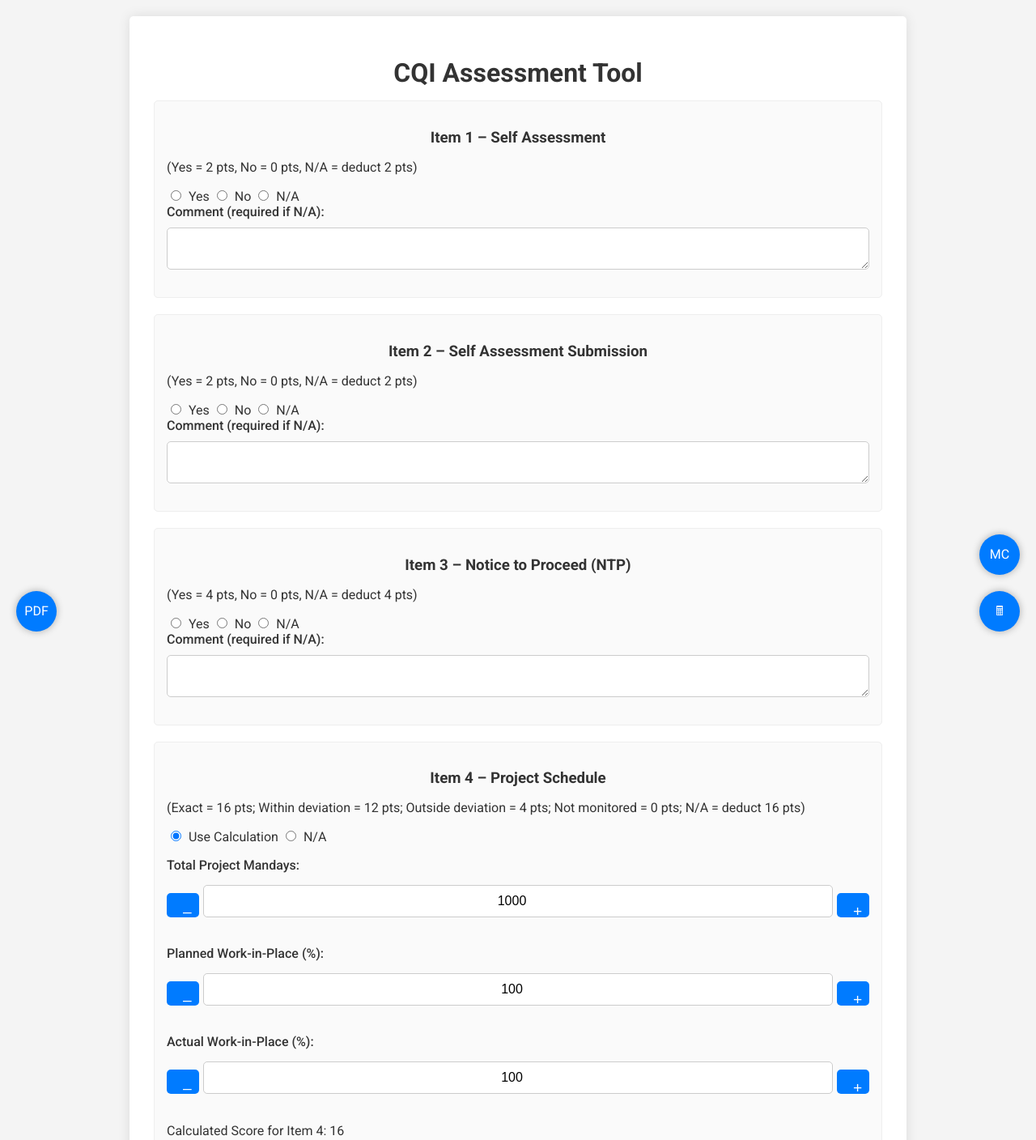
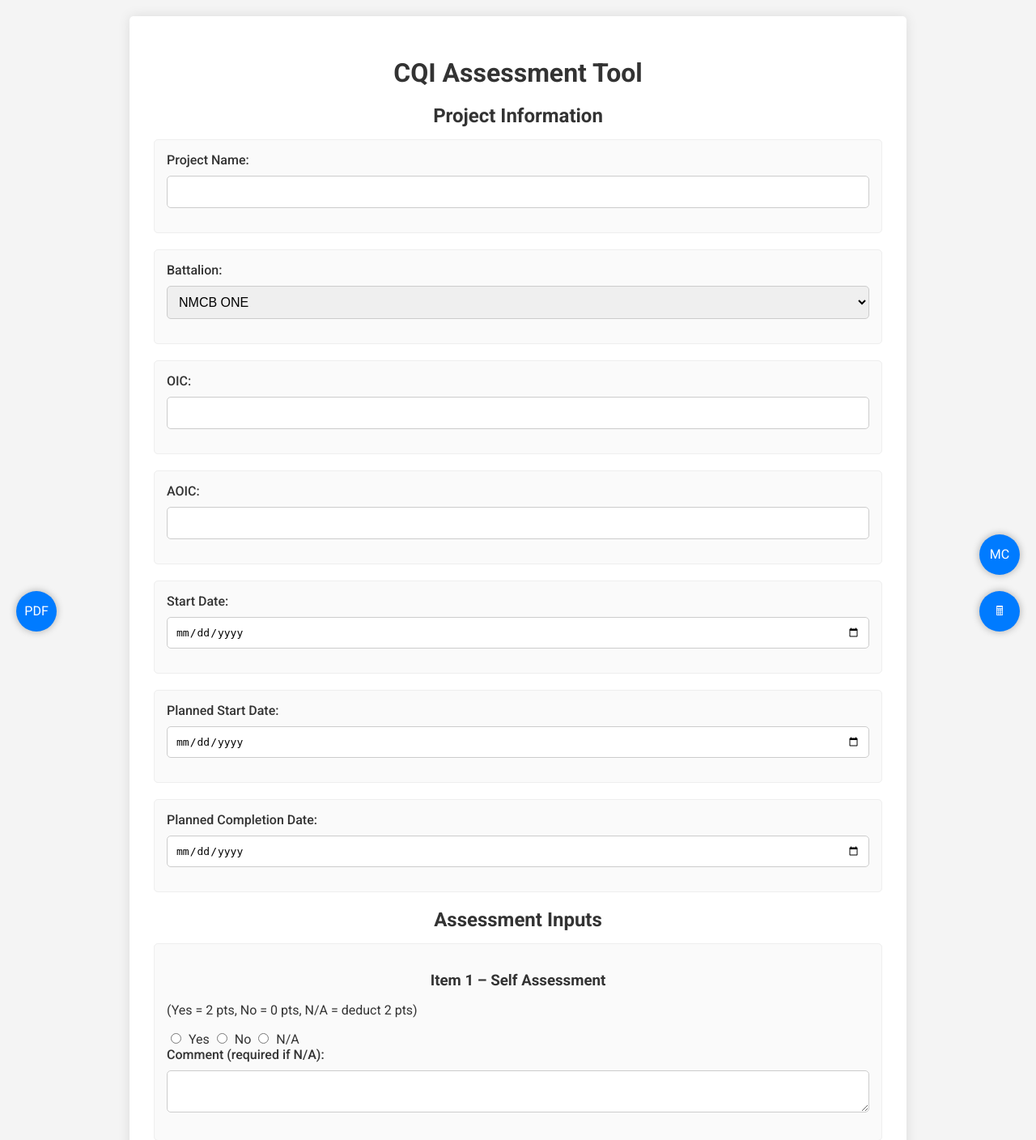
Before and after one commit to seabee2007/my_fastapi_app, a FastAPI app: page / in a window 1280 px wide. Shown: the top 1408 px of the page at 81% size. Run offline with FastAPI, Linux system fonts and the light colour scheme.

Commit message:
Update index.html

```diff
--- a/templates/index.html
+++ b/templates/index.html
@@ -142,6 +142,48 @@
 
     <!-- The form now includes a hidden input for final_score -->
     <form method="post" action="/submit_assessment" id="assessmentForm">
+
+      <!-- Project Information -->
+      <h2>Project Information</h2>
+      <div class="item-section">
+        <label>Project Name:</label>
+        <input type="text" name="project_name" value="{{ form_data.project_name if form_data and form_data.project_name is defined else '' }}">
+      </div>
+      <div class="item-section">
+        <label>Battalion:</label>
+        <select name="battalion">
+          <option value="NMCB ONE">NMCB ONE</option>
+          <option value="NMCB THREE">NMCB THREE</option>
+          <option value="NMCB FOUR">NMCB FOUR</option>
+          <option value="NMCB FIVE">NMCB FIVE</option>
+          <option value="NMCB ELEVEN">NMCB ELEVEN</option>
+          <option value="NMCB ONE THIRTY THREE">NMCB ONE THIRTY THREE</option>
+        </select>
+      </div>
+      <div class="item-section">
+        <label>OIC:</label>
+        <input type="text" name="oic_name" value="{{ form_data.oic_name if form_data and form_data.oic_name is defined else '' }}">
+      </div>
+      <div class="item-section">
+        <label>AOIC:</label>
+        <input type="text" name="aoic_name" value="{{ form_data.aoic_name if form_data and form_data.aoic_name is defined else '' }}">
+      </div>
+      <div class="item-section">
+        <label>Start Date:</label>
+        <input type="date" name="start_date" value="{{ form_data.start_date if form_data and form_data.start_date is defined else '' }}">
+      </div>
+      <div class="item-section">
+        <label>Planned Start Date:</label>
+        <input type="date" name="planned_start" value="{{ form_data.planned_start if form_data and form_data.planned_start is defined else '' }}">
+      </div>
+      <div class="item-section">
+        <label>Planned Completion Date:</label>
+        <input type="date" name="planned_completion" value="{{ form_data.planned_completion if form_data and form_data.planned_completion is defined else '' }}">
+      </div>
+
+      <h2>Assessment Inputs</h2>
+
+
       <!-- (Project Information and Items 1-29 go here; see full script above) -->
       <!-- ... [Items 1 through 29 as in your existing form] ... -->
 
```
